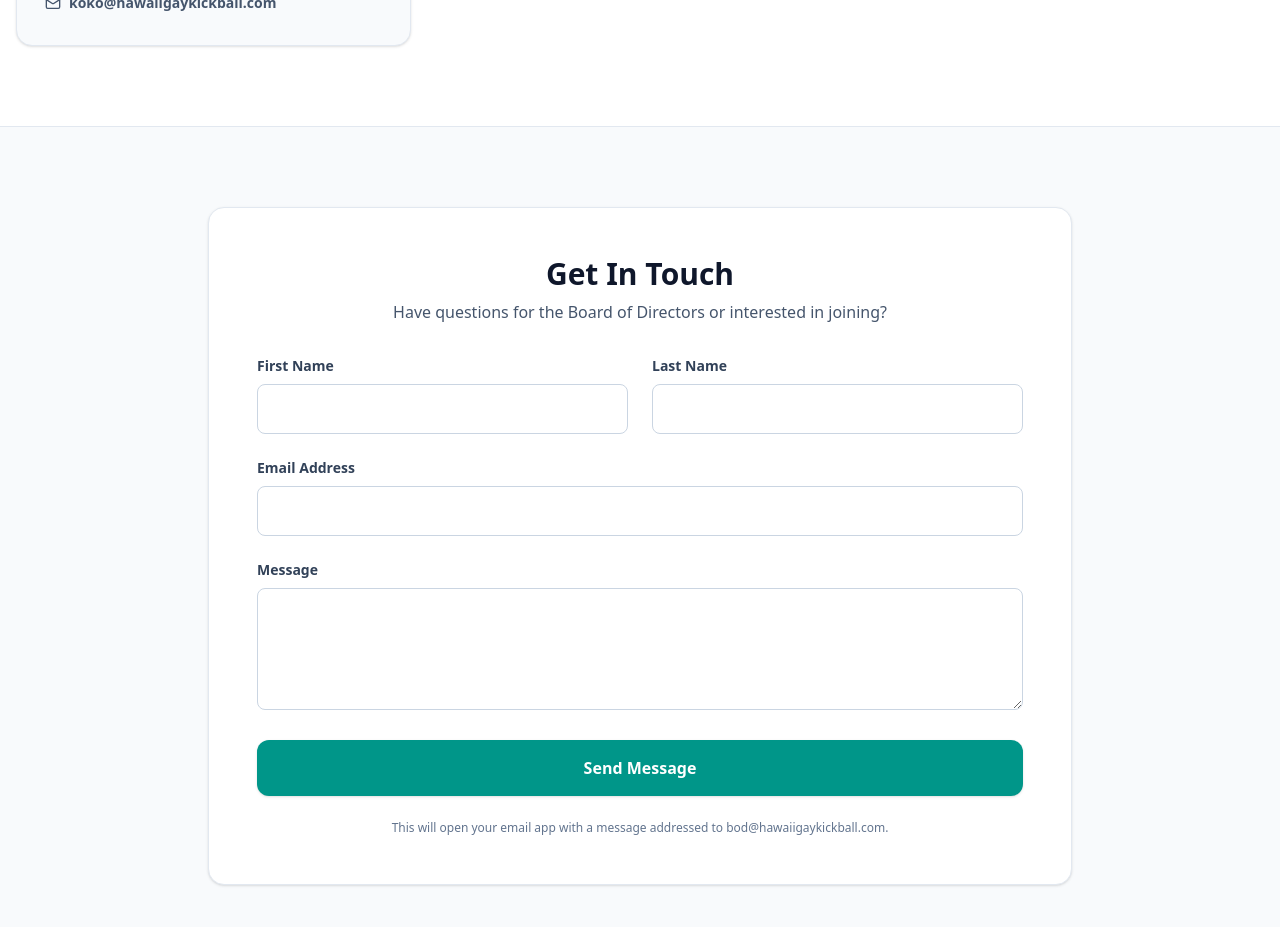
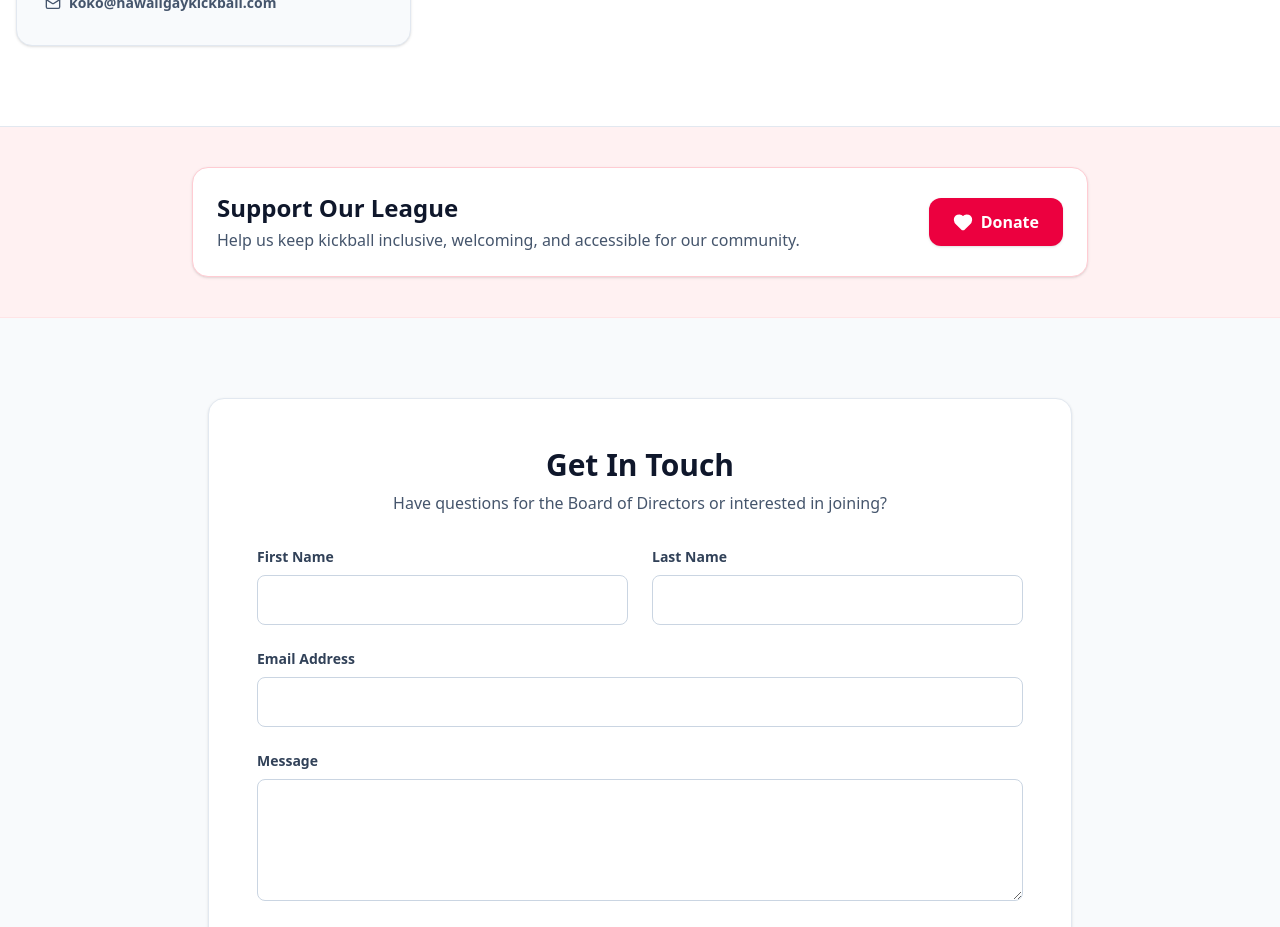
Before and after one commit to AObchildress/hawaii-gay-kickball, a React (Vite) app: page / in a window 1280 px wide. Shown: the part 6120-7047 px from the top of the page. Built offline with nearby package versions, Linux system fonts and the light colour scheme.

Commit message:
Add league donation section

```diff
--- a/src/KickballDraft.tsx
+++ b/src/KickballDraft.tsx
@@ -5,6 +5,7 @@ import {
   CalendarDays,
   Camera,
   Clock,
+  Heart,
   Mail,
   MapPin,
   Menu,
@@ -581,6 +582,26 @@ export default function HawaiiGayKickballShell() {
         </div>
       </section>
 
+      {/* Donate */}
+      <section className="border-b border-rose-100 bg-rose-50 px-4 py-10">
+        <div className="mx-auto flex max-w-4xl flex-col items-center justify-between gap-5 rounded-2xl border border-rose-200 bg-white p-6 text-center shadow-sm sm:flex-row sm:text-left">
+          <div>
+            <h2 className="text-2xl font-extrabold text-slate-900">Support Our League</h2>
+            <p className="mt-1 text-slate-600">Help us keep kickball inclusive, welcoming, and accessible for our community.</p>
+          </div>
+          <a
+            href="https://www.zeffy.com/en-US/donation-form/bc9b737e-c2af-4da4-9c00-a2bd4bb39c0a"
+            target="_blank"
+            rel="noopener noreferrer"
+            aria-label="Donate to Hawaiʻi Gay Kickball League"
+            className="inline-flex shrink-0 items-center gap-2 rounded-xl bg-rose-600 px-6 py-3 font-extrabold text-white shadow transition hover:bg-rose-700 focus:outline-none focus-visible:ring-4 focus-visible:ring-rose-300"
+          >
+            <Heart className="h-5 w-5" fill="currentColor" aria-hidden="true" />
+            Donate
+          </a>
+        </div>
+      </section>
+
       {/* Contact Section with Netlify Form */}
       <section id="contact" className="py-20 px-4 max-w-4xl mx-auto">
         <div className="bg-white p-8 md:p-12 rounded-2xl shadow-sm border border-slate-200">
```
